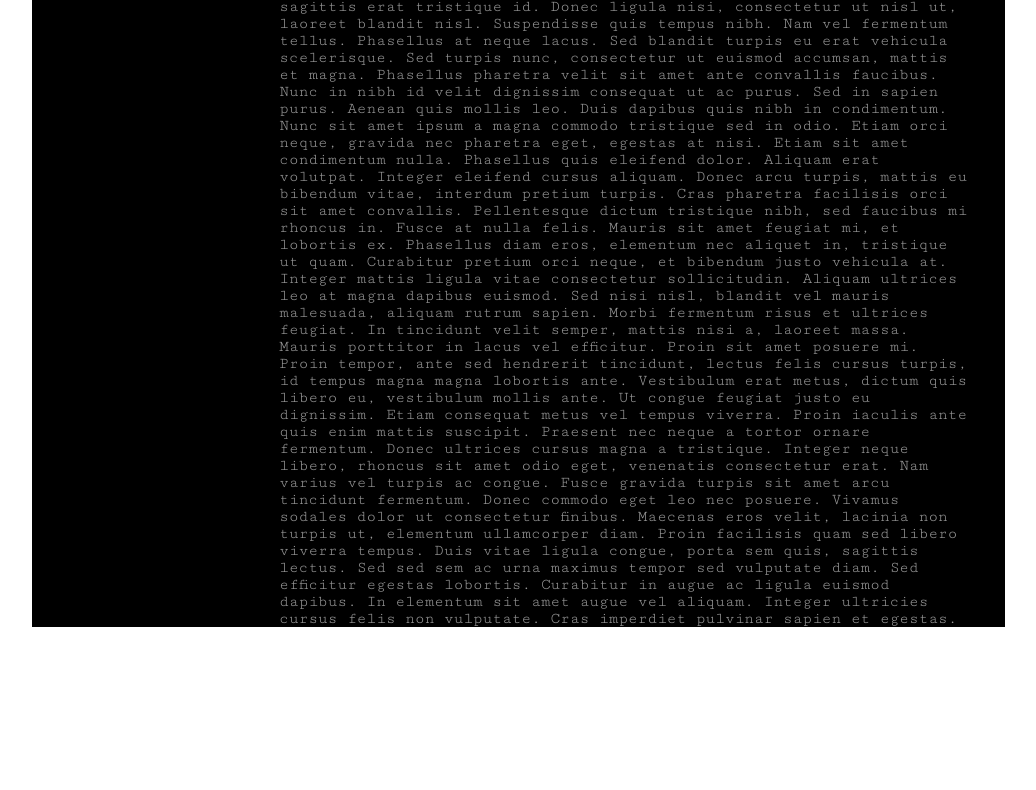
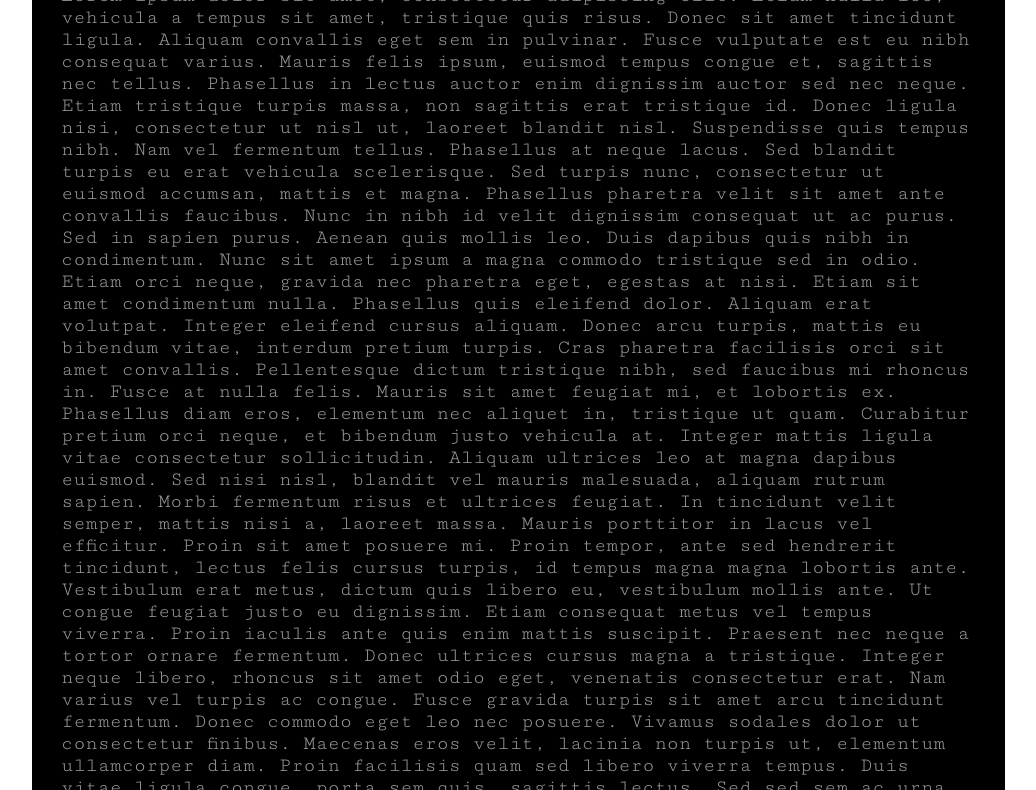
Before and after one commit to asko6532/bash-letter, a plain HTML site: page index.html in a window 1280 px wide. Shown: the part 186-976 px from the top of the page, without its empty margins (147-1183 px from the left). Before the commit the page ends 813 px from the top, so only its background shows below. Drawn offline with Linux system fonts and the light colour scheme.

Commit message:
took out a flexbox,made font larger

```diff
--- a/style.css
+++ b/style.css
@@ -21,13 +21,12 @@ body {
  }
 
 .content {
-	display: flex;
-	align-self: center;
 	padding-top: 3%;
 	padding-left: 5%;
 }
 
 .body-text {
+	font-size: 15pt;
 	background-color: #000000;
 	padding-left: 3%;
 	padding-right: 3%;
@@ -49,6 +48,7 @@ ul {
 	}
 
 h2 {
+	font-size: 60pt;
 	background-color: #000000;
 }
 
```
